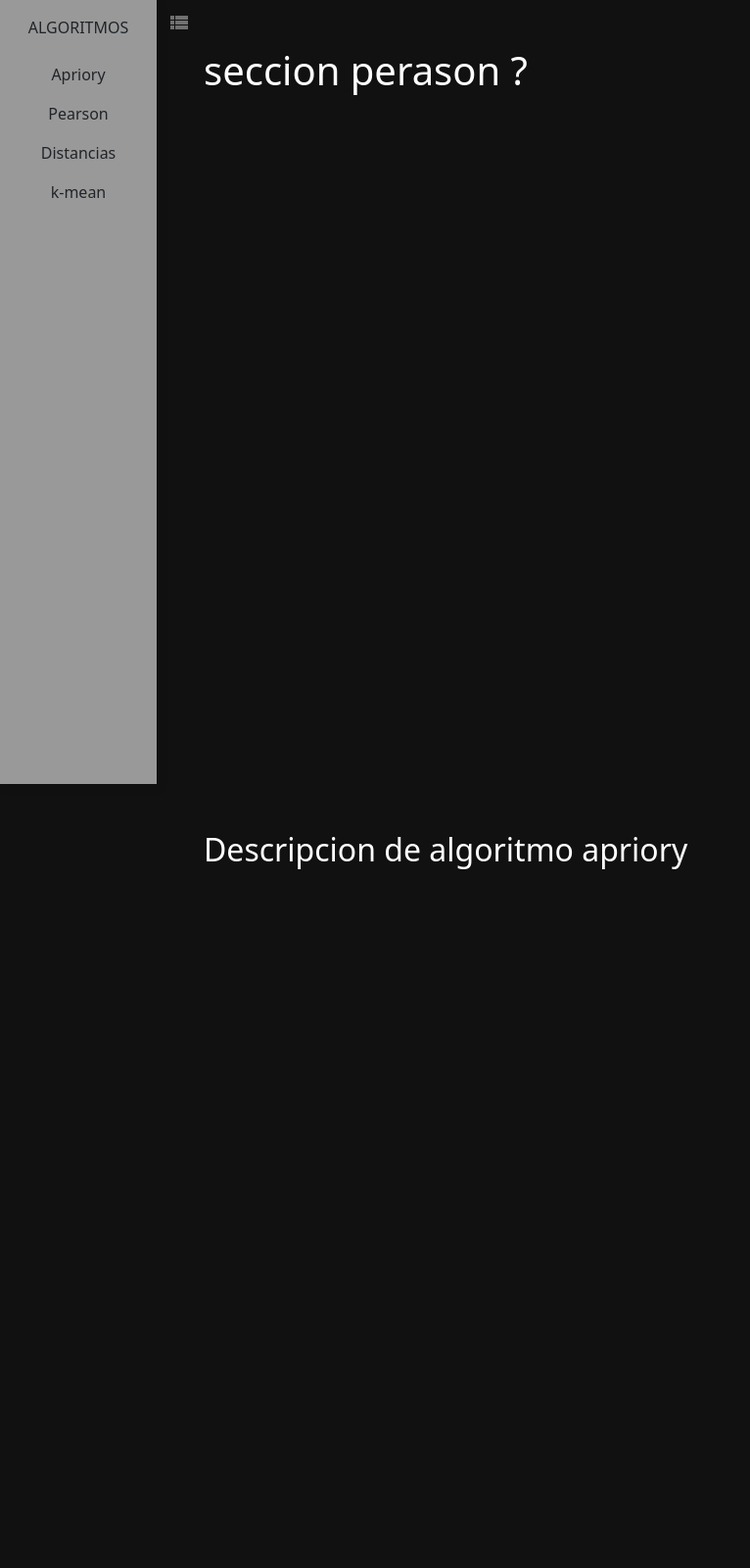
After one commit to jorgeluis098/exploration_de_donnees, a Flask app: page /pearson in a window 1280 px wide. The commit adds this page. Shown: the whole page at 98% size, without its empty margins (0-766 px from the left). Run offline with Flask 2, Linux system fonts and the light colour scheme.

Commit message:
se agregaroin las paginas para los diferentes algoritmos asi como se trabajo en la pagina de inicio

```diff
--- a/app.py
+++ b/app.py
@@ -4,11 +4,15 @@ app = Flask(__name__)
 
 @app.route("/")
 def index():
-    return render_template("index.html")
+    return render_template("home.html")
 
-@app.route("/nav")
-def navegation():
-    return render_template("nav.html")
+@app.route("/apriori")
+def aprior():
+    return render_template("apriory.html")
+
+@app.route("/pearson")
+def pearso():
+    return render_template("pearson.html")
 
 if __name__ == "__main__":
     app.run(debug=True)
--- a/static/styles/css/main.css
+++ b/static/styles/css/main.css
@@ -30,6 +30,10 @@ body {
 h1, h2 {
   color: #fff;
   margin: 0;
+}
+
+.home .p1, .home .p2 {
+  color: #aaa;
 }
 
 .vertical-nav {
--- a/static/styles/scss/_styles.scss
+++ b/static/styles/scss/_styles.scss
@@ -27,3 +27,9 @@ h1, h2 {
     color: $white;
     margin: 0;
   }
+//textos
+.home{
+  .p1, .p2{
+    color: #aaa;
+  }
+}
--- a/templates/index.html
+++ b/templates/index.html
@@ -19,13 +19,13 @@
         <p class="text-gray font-weight-bold text-uppercase px-3 my-3">Algoritmos</p>
         <ul class="nav flex-column">
             <li class="nav-item">
-                <a href="#" class="nav-link text-dark font-italic">
+                <a href="apriori" class="nav-link text-dark font-italic">
                     <i class="fa fa-th-large mr-3 text-primary fa-fw"></i>
                     Apriory
                 </a>
             </li>
             <li class="nav-item">
-                <a href="#" class="nav-link text-dark font-italic">
+                <a href="pearson" class="nav-link text-dark font-italic">
                     <i class="fa fa-address-card mr-3 text-primary fa-fw"></i>
                     Pearson
                 </a>
@@ -46,21 +46,9 @@
     </div>
     <!-- fin de menu nav -->
     <!-- inicio de contenido -->
-    <div class="one full">
-        <div class="one-section page-content p-5" id="content">
-            <button onclick="navswitch()" id="sidebarCollapse" type="button" class="btn">
-                <span class="material-icons">
-                    view_list
-                </span>
-            </button>
-            <h1>seccion donde se pone a pruebaaaaa el algortimo  ?</h1>
-        </div>
-    </div>
-    <div class="two full">
-        <div class="two-section page-content p-5" id="content2">
-            <h2>seccion donde se describe el algoritmo</h2>
-        </div>
-    </div>
+    {% block general%}
+
+    {% endblock%}
     <!-- fin de contenido -->
     <!-- script para activar navbar -->
     <script >
--- /dev/null
+++ b/templates/pearson.html
@@ -0,0 +1,19 @@
+{% extends 'index.html'%}
+
+{% block general%}
+<div class="one full">
+    <div class="one-section page-content p-5" id="content">
+        <button onclick="navswitch()" id="sidebarCollapse" type="button" class="btn">
+            <span class="material-icons">
+                view_list
+            </span>
+        </button>
+        <h1>seccion perason   ?</h1>
+    </div>
+</div>
+<div class="two full">
+    <div class="two-section page-content p-5" id="content2">
+        <h2>Descripcion de algoritmo apriory </h2>
+    </div>
+</div>
+{% endblock%}
```
Also changed, not shown: templates/apriory.html (added, +19 -0 lines), templates/home.html (added, +33 -0 lines), static/images/reglas_asociacion_apriory.jpg (added), templates/distancias.html (added), templates/k_mean.html (added), templates/nav.html (deleted).
